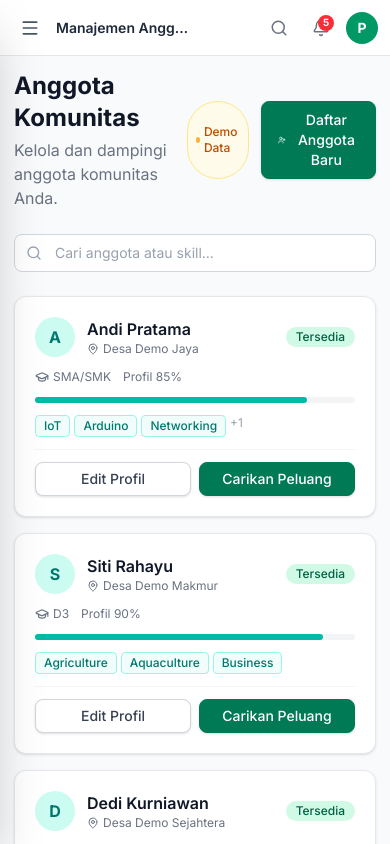
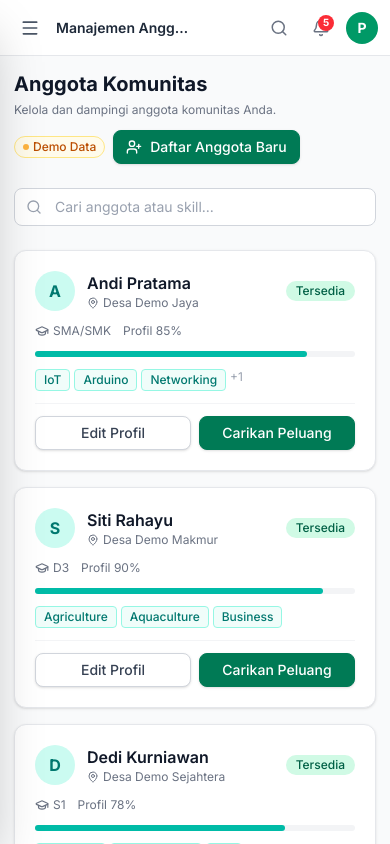
Before and after one commit to Giprojectongit/Geo-Connect, a Next.js app: page /agent/members in a window 390 px wide. Built offline with nearby package versions, Linux system fonts and the light colour scheme.

Commit message:
fix(agent): prevent mobile header wrapping issues and add modal scrolling

```diff
--- a/src/app/agent/business/page.tsx
+++ b/src/app/agent/business/page.tsx
@@ -9,7 +9,7 @@ export default function AgentBusinessPage() {
   return (
     <DashboardLayout title="Peluang Bisnis">
       <div className="space-y-6">
-        <div className="flex items-center justify-between">
+        <div className="flex flex-col sm:flex-row sm:items-start justify-between gap-3">
           <h1 className="text-2xl font-bold text-gray-900">Peluang Bisnis & UMKM</h1>
           <DemoBadge />
         </div>
--- a/src/app/agent/direct-use/page.tsx
+++ b/src/app/agent/direct-use/page.tsx
@@ -17,7 +17,7 @@ export default function AgentDirectUsePage() {
   return (
     <DashboardLayout title="Direct-Use">
       <div className="space-y-6">
-        <div className="flex items-center justify-between">
+        <div className="flex flex-col sm:flex-row sm:items-start justify-between gap-3">
           <div>
             <h1 className="text-2xl font-bold text-gray-900">Peluang Direct-Use</h1>
             <p className="text-gray-500 mt-1">Peluang pemanfaatan langsung panas bumi untuk komunitas.</p>
--- a/src/app/agent/jobs/page.tsx
+++ b/src/app/agent/jobs/page.tsx
@@ -12,7 +12,7 @@ export default function AgentJobsPage() {
   return (
     <DashboardLayout title="Lowongan">
       <div className="space-y-6">
-        <div className="flex items-center justify-between">
+        <div className="flex flex-col sm:flex-row sm:items-start justify-between gap-3">
           <div>
             <h1 className="text-2xl font-bold text-gray-900">Informasi Lowongan</h1>
             <p className="text-gray-500 mt-1">Daftar lowongan yang dapat Anda rekomendasikan ke anggota komunitas.</p>
--- a/src/app/agent/members/page.tsx
+++ b/src/app/agent/members/page.tsx
@@ -22,14 +22,14 @@ export default function AgentMembersPage() {
   return (
     <DashboardLayout title="Manajemen Anggota">
       <div className="space-y-6">
-        <div className="flex items-center justify-between">
+        <div className="flex flex-col sm:flex-row sm:items-start justify-between gap-3">
           <div>
-            <h1 className="text-2xl font-bold text-gray-900">Anggota Komunitas</h1>
-            <p className="text-gray-500 mt-1">Kelola dan dampingi anggota komunitas Anda.</p>
+            <h1 className="text-xl sm:text-2xl font-bold text-gray-900">Anggota Komunitas</h1>
+            <p className="text-xs sm:text-sm text-gray-500 mt-1">Kelola dan dampingi anggota komunitas Anda.</p>
           </div>
-          <div className="flex gap-3">
+          <div className="flex flex-wrap items-center gap-2 sm:gap-3">
             <DemoBadge />
-            <Button onClick={() => setShowRegistration(true)}>
+            <Button onClick={() => setShowRegistration(true)} size="sm">
               <UserPlus className="h-4 w-4" /> Daftar Anggota Baru
             </Button>
           </div>
@@ -98,7 +98,7 @@ export default function AgentMembersPage() {
         {/* Assisted Registration Modal */}
         {showRegistration && (
           <div className="fixed inset-0 bg-black/40 z-50 flex items-center justify-center p-4">
-            <div className="bg-white rounded-2xl w-full max-w-md p-6">
+            <div className="bg-white rounded-2xl w-full max-w-md p-5 sm:p-6 max-h-[90vh] overflow-y-auto">
               <h3 className="text-lg font-bold text-gray-900 mb-1">Daftarkan Anggota Baru</h3>
               <p className="text-sm text-gray-500 mb-4">Assisted Registration — Agent membantu pengisian profil</p>
               <div className="space-y-3">
--- a/src/app/agent/placements/page.tsx
+++ b/src/app/agent/placements/page.tsx
@@ -18,12 +18,14 @@ export default function AgentPlacementsPage() {
   return (
     <DashboardLayout title="Tracking Penempatan">
       <div className="space-y-6">
-        <div className="flex items-center justify-between">
+        <div className="flex flex-col sm:flex-row sm:items-start justify-between gap-3">
           <div>
-            <h1 className="text-2xl font-bold text-gray-900">Tracking Penempatan</h1>
-            <p className="text-gray-500 mt-1">Pantau status lamaran anggota komunitas Anda.</p>
+            <h1 className="text-xl sm:text-2xl font-bold text-gray-900">Tracking Penempatan</h1>
+            <p className="text-xs sm:text-sm text-gray-500 mt-1">Pantau status lamaran anggota komunitas Anda.</p>
           </div>
-          <DemoBadge />
+          <div className="self-start">
+            <DemoBadge />
+          </div>
         </div>
         <Card>
           <div className="overflow-x-auto">
--- a/src/app/agent/reports/page.tsx
+++ b/src/app/agent/reports/page.tsx
@@ -9,9 +9,11 @@ export default function AgentReportsPage() {
   return (
     <DashboardLayout title="Laporan">
       <div className="space-y-6">
-        <div className="flex items-center justify-between">
-          <h1 className="text-2xl font-bold text-gray-900">Laporan Komunitas</h1>
-          <DemoBadge />
+        <div className="flex flex-col sm:flex-row sm:items-center justify-between gap-3">
+          <h1 className="text-xl sm:text-2xl font-bold text-gray-900">Laporan Komunitas</h1>
+          <div className="self-start sm:self-auto">
+            <DemoBadge />
+          </div>
         </div>
         <div className="grid md:grid-cols-3 gap-4">
           {[
--- a/src/app/agent/suppliers/page.tsx
+++ b/src/app/agent/suppliers/page.tsx
@@ -8,7 +8,7 @@ export default function AgentSuppliersPage() {
   return (
     <DashboardLayout title="Supplier">
       <div className="space-y-6">
-        <div className="flex items-center justify-between">
+        <div className="flex flex-col sm:flex-row sm:items-start justify-between gap-3">
           <div><h1 className="text-2xl font-bold text-gray-900">Supplier Lokal</h1>
             <p className="text-gray-500 mt-1">Supplier dari komunitas yang bisa direkomendasikan ke industri.</p></div>
           <DemoBadge />
--- a/src/app/agent/training/page.tsx
+++ b/src/app/agent/training/page.tsx
@@ -10,7 +10,7 @@ export default function AgentTrainingPage() {
   return (
     <DashboardLayout title="Pelatihan">
       <div className="space-y-6">
-        <div className="flex items-center justify-between">
+        <div className="flex flex-col sm:flex-row sm:items-start justify-between gap-3">
           <div>
             <h1 className="text-2xl font-bold text-gray-900">Program Pelatihan</h1>
             <p className="text-gray-500 mt-1">Program pelatihan yang tersedia untuk anggota komunitas Anda.</p>
```
